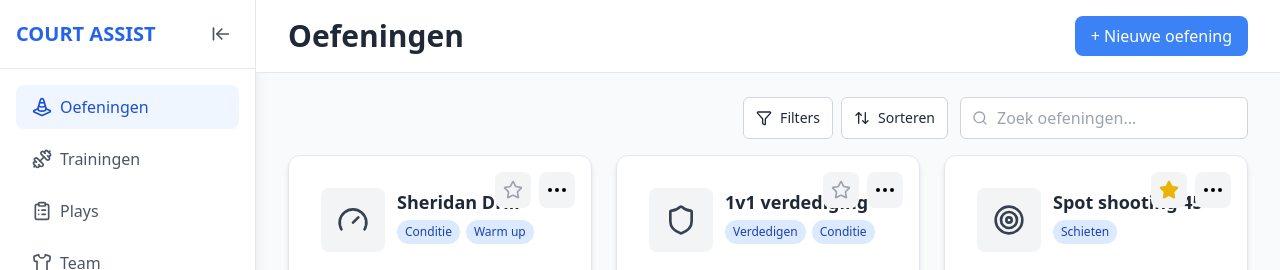
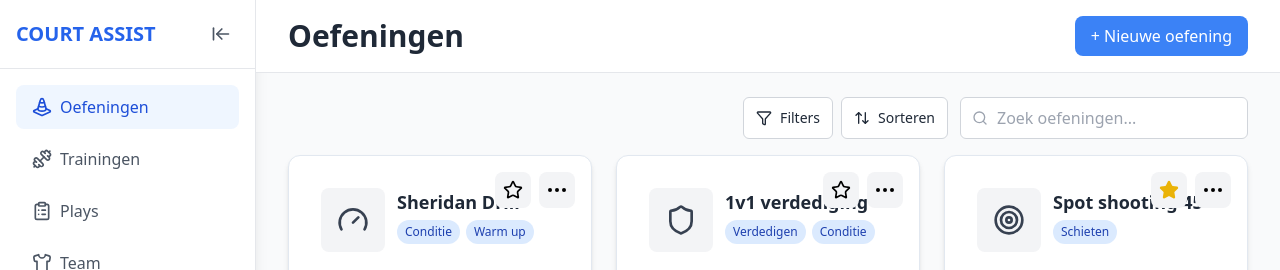
Before and after one commit to SebasJH/court-assist, a Vue app: page /oefeningen in a window 1280 px wide. Shown: the top 270 px of the page. Built offline with nearby package versions, Linux system fonts and the light colour scheme.

Commit message:
Styling fixes exercise card

```diff
--- a/src/components/ExerciseCard.vue
+++ b/src/components/ExerciseCard.vue
@@ -39,7 +39,7 @@
             :title="exercise.favorite ? 'Verwijder uit favorieten' : 'Markeer als favoriet'"
             @click.stop="toggleFav"
           >
-            <Star :class="exercise.favorite ? 'w-5 h-5 text-yellow-500' : 'w-5 h-5 text-gray-400'" :fill="exercise.favorite ? 'currentColor' : 'none'" :stroke="exercise.favorite ? 'currentColor' : 'currentColor'" />
+            <Star :class="exercise.favorite ? 'w-5 h-5 text-yellow-500' : 'w-5 h-5 '" :fill="exercise.favorite ? 'currentColor' : 'none'" :stroke="exercise.favorite ? 'currentColor' : 'currentColor'" />
           </button>
 
           <!-- Menu button wrapper is relative so dropdown anchors to the dots -->
--- a/src/styles/components/_exercise.scss
+++ b/src/styles/components/_exercise.scss
@@ -9,10 +9,6 @@
 
   .star:hover {
     @apply text-yellow-500;
-  }
-
-  .menu {
-    @apply flex items-center justify-center rounded-lg bg-gray-100 hover:bg-gray-200 transition-colors duration-200;
   }
 
 
```
